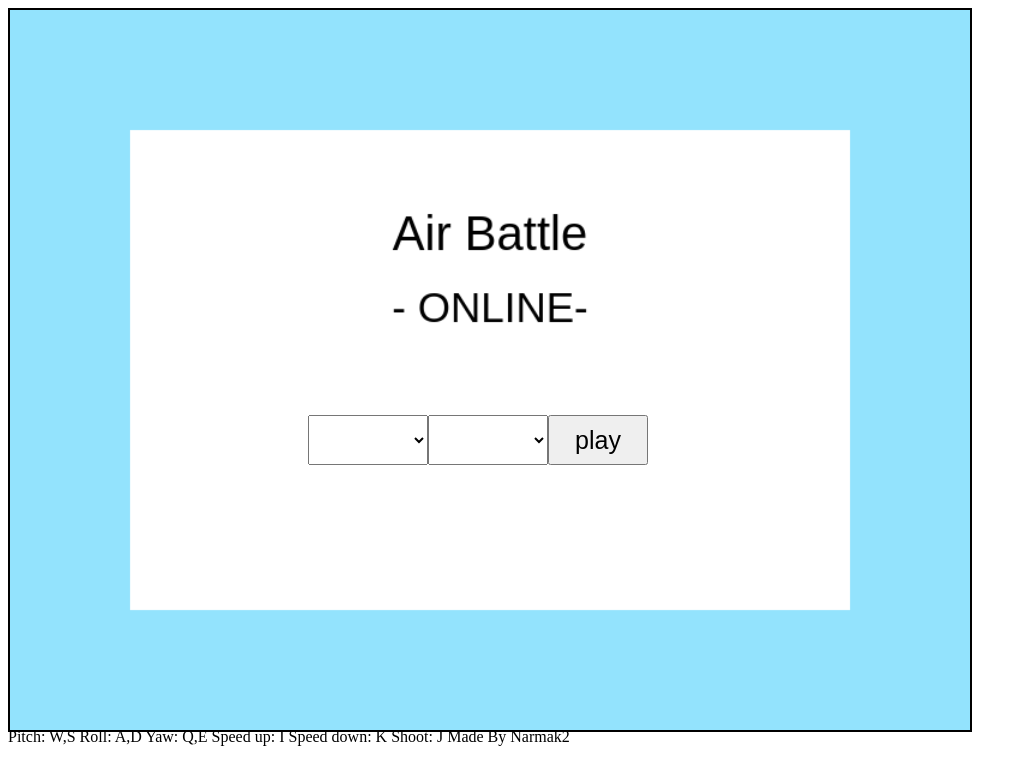
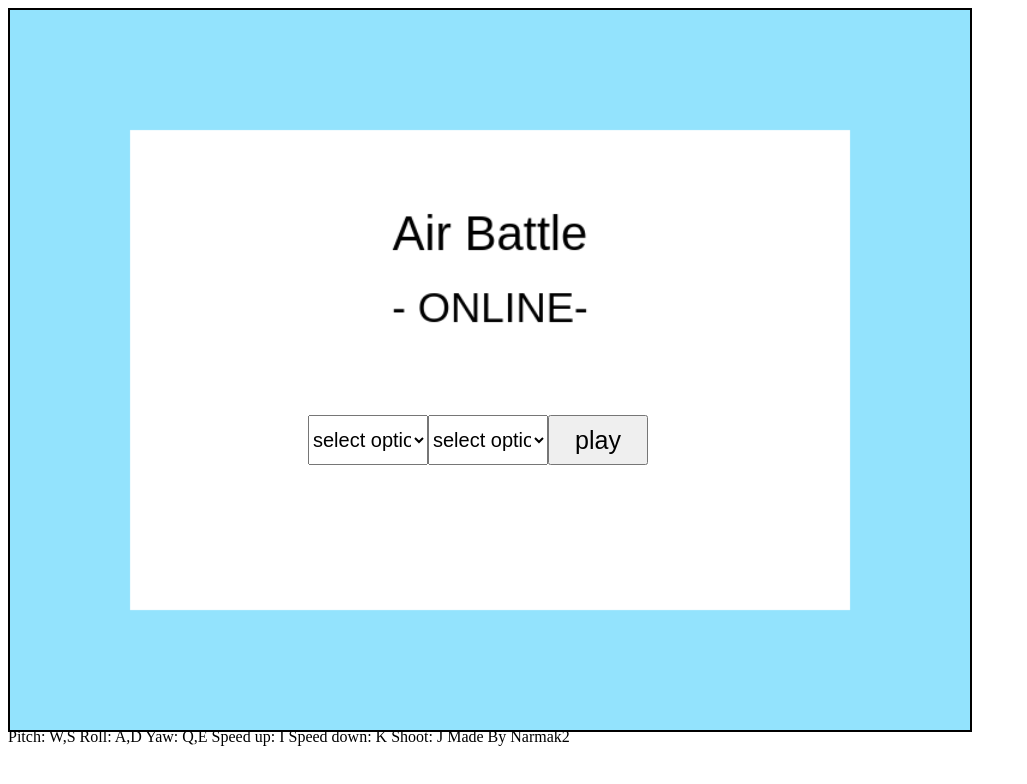
Before and after one commit to NarmakTwo/airbattle, a website: page client/index.html in a window 1280 px wide. Shown: the whole page, without its empty margins (0-1027 px from the left). Drawn offline with nearby package versions, Linux system fonts and the light colour scheme; no server answers.

Commit message:
Update index.html

```diff
--- a/client/index.html
+++ b/client/index.html
@@ -12,7 +12,7 @@
     <div id="cover">
 		  <!--<input type="text" id="nameBox" maxlength="10"><br>-->
       <select id="name1">
-        <option value=""></option>
+        <option>select option</option>
         <option value="super">super</option>
         <option value="super">strong</option>
         <option value="small">small</option>
@@ -30,7 +30,7 @@
         <option value="cheesy">cheesy</option>
       </select>
       <select id="name2">
-	<option value=""></option>
+	<option>select option</option>
         <option value="dog">dog</option>
         <option value="cat">cat</option>
         <option value="squirrel">squirrel</option>
```
